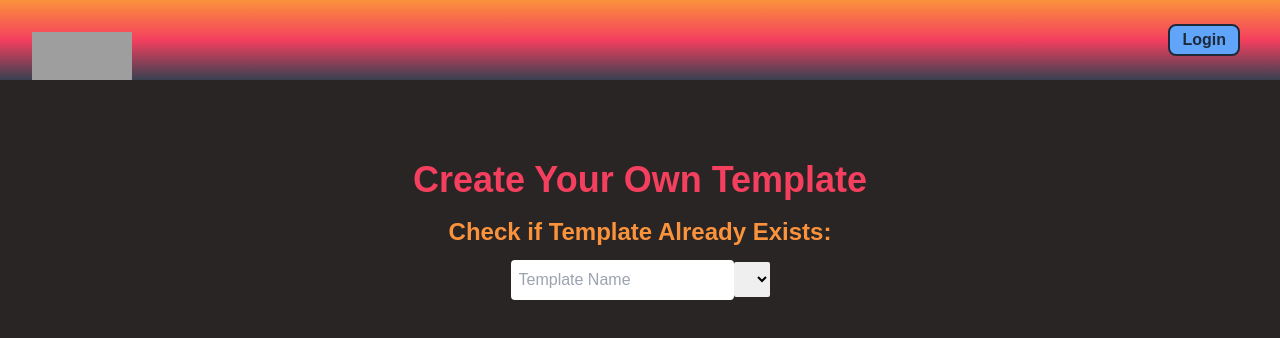
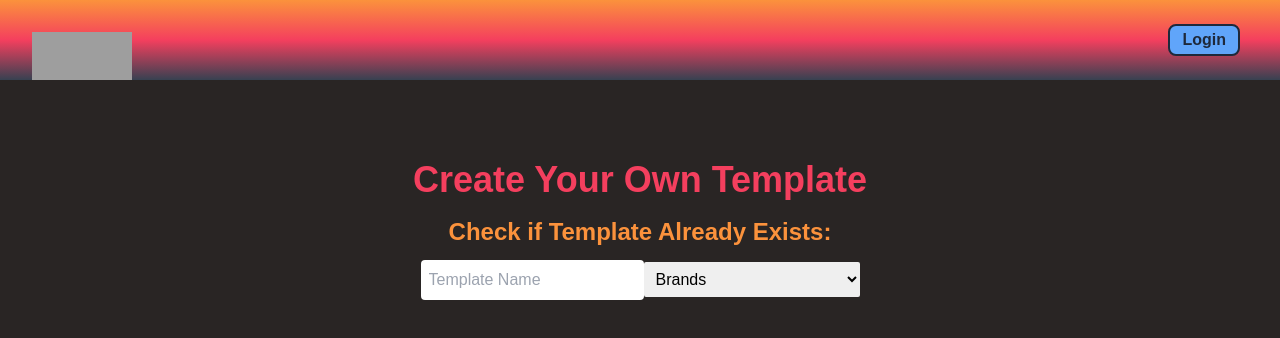
Before and after one commit to aariyanas/cprg306-proj, a Next.js app: page /create-custom in a window 1280 px wide. Shown: the top 338 px of the page. Built offline with nearby package versions, Linux system fonts and the light colour scheme; grey boxes are pictures that could not be loaded.

Commit message:
categories added to custom page

```diff
--- a/app/create-custom/page.js
+++ b/app/create-custom/page.js
@@ -61,8 +61,13 @@ export default function createCustomPage() {
                     value={category}
                     className="py-2 px-2 mt-3 rounded-sm text-black"
                     onChange={handleCategory}
-
-                ></select>
+                >
+                    <option value="Brands">Brands</option>
+                    <option value="Disney">Disney</option>
+                    <option value="Pokemon">Pokemon</option>
+                    <option value="Programming Languages">Programming Languages</option>
+                    <option value="Sports">Sports</option>
+                </select>
                 </form>
             </div>
         </div>
--- a/app/page.js
+++ b/app/page.js
@@ -25,9 +25,9 @@ export default function Home() {
           <p className="text-lg text-slate-100 text-center mt-6">You must have an account to save your progress in any template, or to create your own template. <br></br>Press the login button to login or create an account if you don't have one.</p>
         </div>
         <div className="flex mt-20 place-content-center space-x-36 mx-12">
-          <button className="bg-cyan-900 text-slate-100 font-semibold rounded-xl border-2 border-slate-100 px-3 py-2 hover:underline active:bg-cyan-800">
-            Browse available templates
-          </button>
+        <Link href= "http://localhost:3000/browse-avail" className="bg-cyan-900 text-slate-100 font-semibold rounded-xl border-2 border-slate-100 px-3 py-2 hover:underline active:bg-cyan-800">
+            Browse Available Templates
+          </Link>
           <Link href= "http://localhost:3000/create-custom" className="bg-cyan-900 text-slate-100 font-semibold rounded-xl border-2 border-slate-100 px-3 py-2 hover:underline active:bg-cyan-800">
             Create your own template
           </Link>
```
